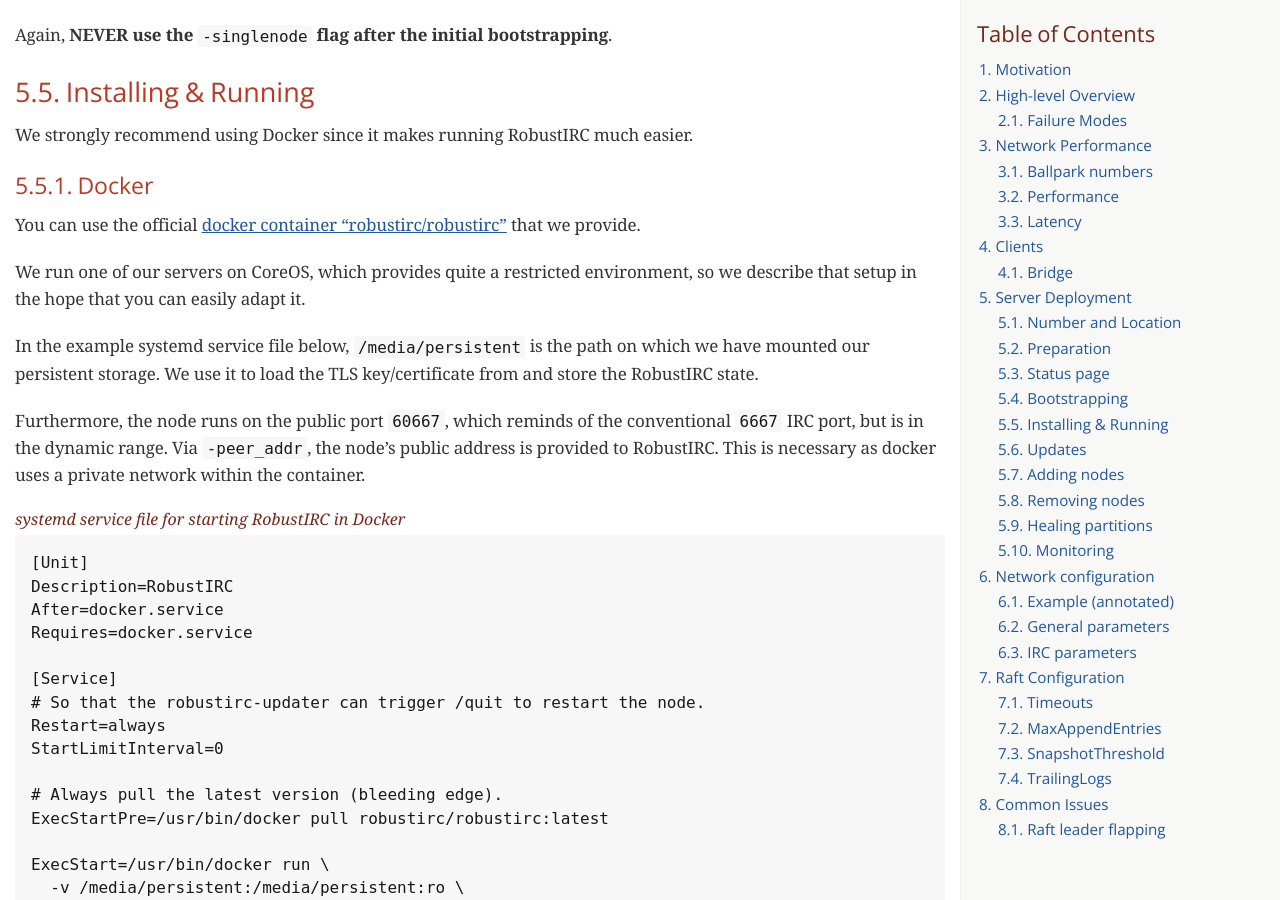
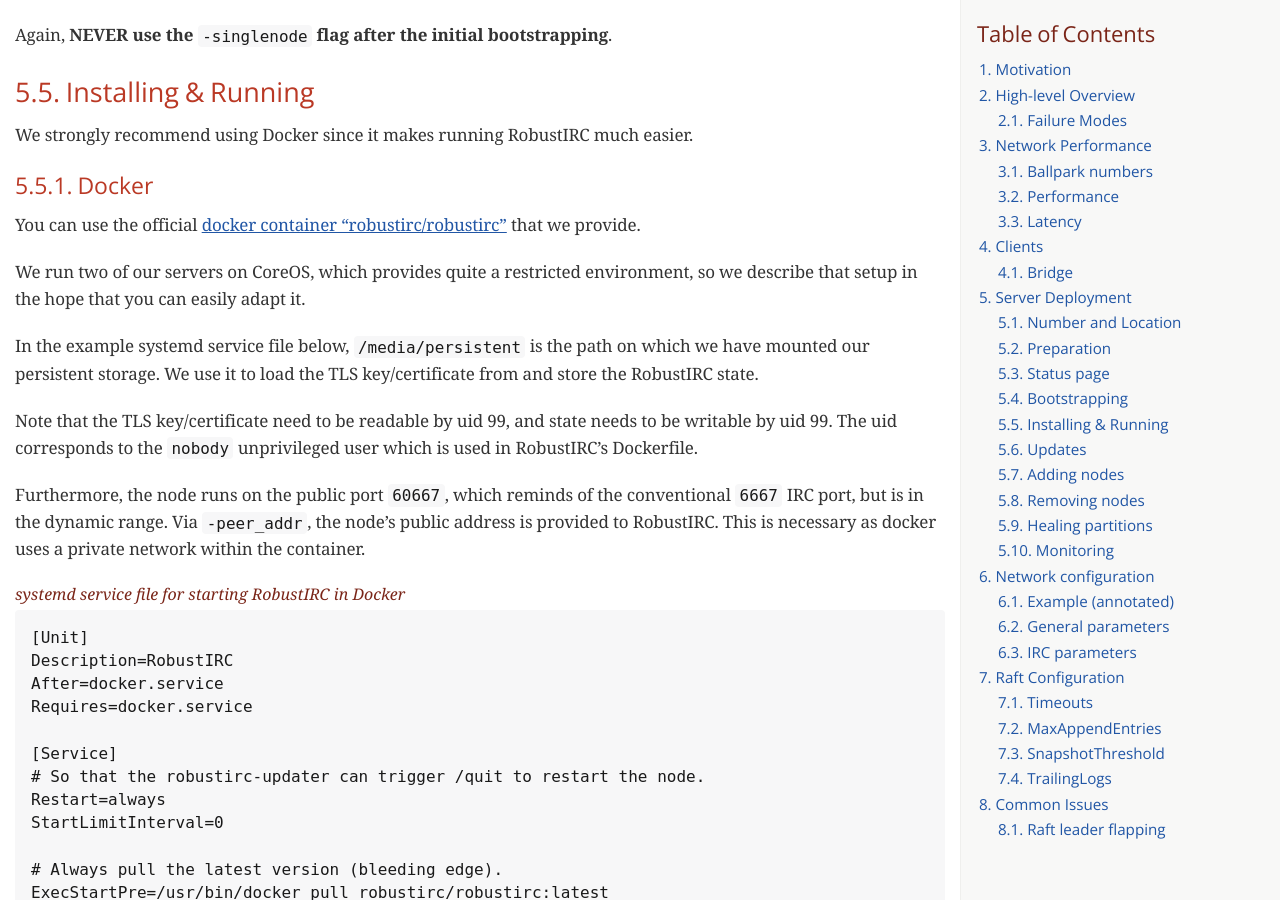
Before and after one commit to robustirc/robustirc.github.io, a Jekyll site: the page docs/adminguide.html, which Jekyll copies as it is, in a window 1280 px wide and 900 px high, scrolled down 7169 px. Built offline with Jekyll 4.4.1, drawn with Linux system fonts in a browser that asks for light colours; some web fonts are replaced; Markdown is read by kramdown in place of the engine named in the settings; formulas are drawn with MathJax 3; some of the changed text lies outside the part shown.

Commit message:
adminguide: explain files need to be usable by uid 99
fixes https://github.com/robustirc/robustirc/issues/136

```diff
--- a/docs/adminguide.html
+++ b/docs/adminguide.html
@@ -4,7 +4,7 @@
 <meta charset="UTF-8">
 <!--[if IE]><meta http-equiv="X-UA-Compatible" content="IE=edge"><![endif]-->
 <meta name="viewport" content="width=device-width, initial-scale=1.0">
-<meta name="generator" content="Asciidoctor 1.5.3">
+<meta name="generator" content="Asciidoctor 1.5.4">
 <title>RobustIRC Admin Guide</title>
 <link rel="stylesheet" href="https://fonts.googleapis.com/css?family=Open+Sans:300,300italic,400,400italic,600,600italic%7CNoto+Serif:400,400italic,700,700italic%7CDroid+Sans+Mono:400,700">
 <style>
@@ -939,7 +939,7 @@
 “robustirc/robustirc”</a> that we provide.</p>
 </div>
 <div class="paragraph">
-<p>We run one of our servers on CoreOS, which provides quite a restricted
+<p>We run two of our servers on CoreOS, which provides quite a restricted
 environment, so we describe that setup in the hope that you can easily adapt
 it.</p>
 </div>
@@ -947,6 +947,11 @@
 <p>In the example systemd service file below, <code>/media/persistent</code> is the path on
 which we have mounted our persistent storage. We use it to load the TLS
 key/certificate from and store the RobustIRC state.</p>
+</div>
+<div class="paragraph">
+<p>Note that the TLS key/certificate need to be readable by uid 99, and
+state needs to be writable by uid 99. The uid corresponds to the <code>nobody</code>
+unprivileged user which is used in RobustIRC’s Dockerfile.</p>
 </div>
 <div class="paragraph">
 <p>Furthermore, the node runs on the public port <code>60667</code>, which reminds of the
@@ -1425,6 +1431,6 @@
   TeX: { equationNumbers: { autoNumber: "none" } }
 });
 </script>
-<script src="https://cdnjs.cloudflare.com/ajax/libs/mathjax/2.5.3/MathJax.js?config=TeX-MML-AM_HTMLorMML"></script>
+<script src="https://cdnjs.cloudflare.com/ajax/libs/mathjax/2.6.0/MathJax.js?config=TeX-MML-AM_HTMLorMML"></script>
 </body>
 </html>
```
Also changed, not shown: other parts of docs/adminguide.html (+2 -1 lines), 1 other file.
